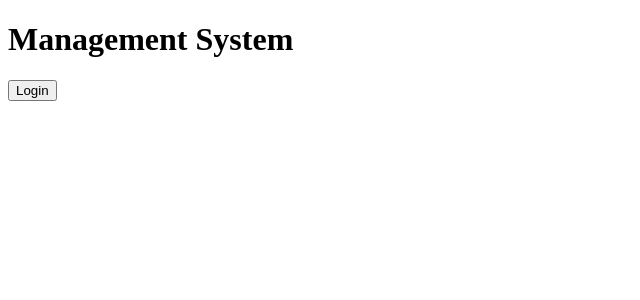
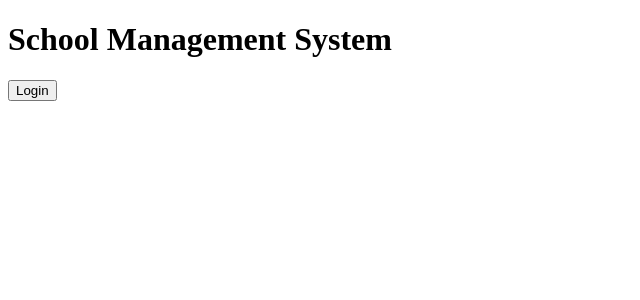
Before and after one commit to mohamedctm/schoolManagement, a Next.js app: page / in a window 1280 px wide. Shown: the top 300 px of the page, without its empty margins (0-640 px from the left). Built offline with nearby package versions, Linux system fonts and the light colour scheme.

Commit message:
add school text

```diff
--- a/app/page.tsx
+++ b/app/page.tsx
@@ -3,7 +3,7 @@ import Link from 'next/link';
 export default function Home() {
   return (
     <div className="flex flex-col items-center justify-center min-h-screen">
-      <h1 className="text-3xl font-bold">Management System</h1>
+      <h1 className="text-3xl font-bold">School Management System</h1>
       <Link href="/login">
         <button className="mt-4 px-6 py-2 bg-blue-500 text-white rounded-lg">
           Login
```
